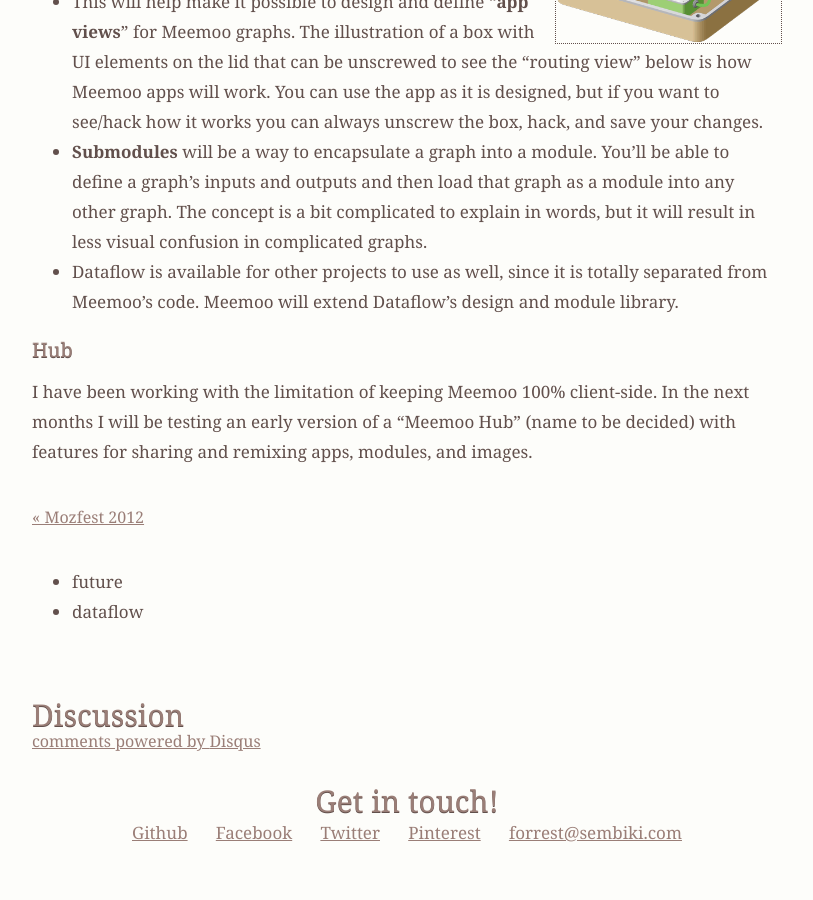
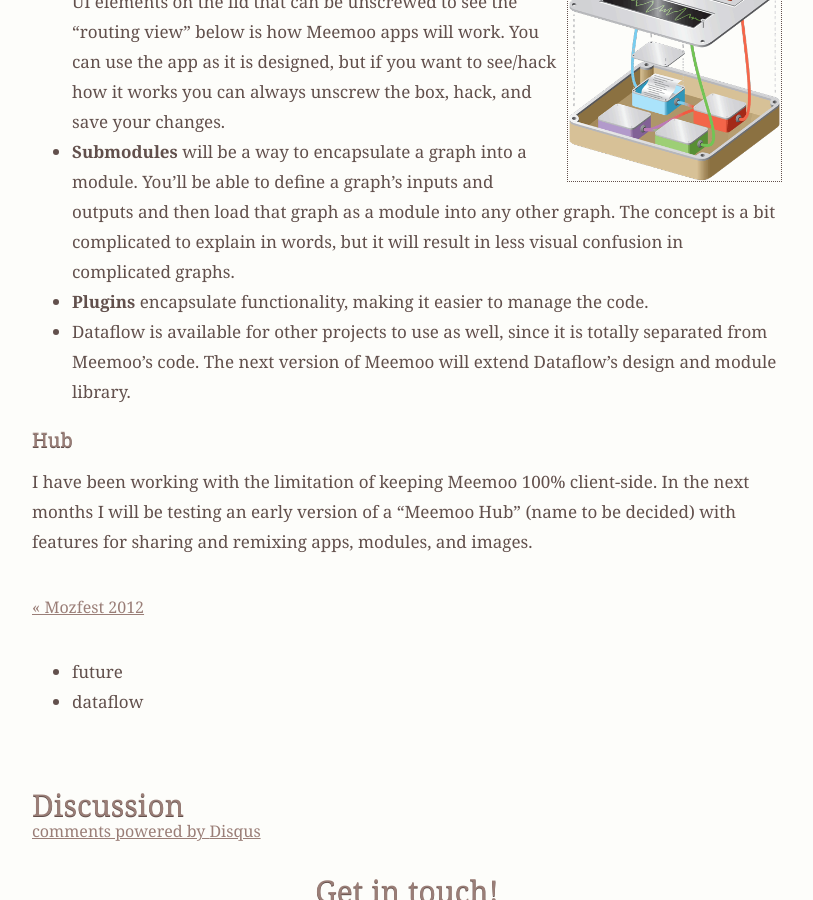
Before and after one commit to meemoo/meemoo.github.io, a Jekyll site: the page built from _posts/2012-12-04-next-steps.markdown, in a window 1280 px wide and 900 px high, scrolled down 1203 px. Shown: the whole window, without its empty margins (233-1046 px from the left). Built offline with Jekyll 4.4.1, drawn with Linux system fonts in a browser that asks for light colours; Markdown is read by kramdown in place of the engine named in the settings; comment, search, counter and statistics services are not loaded; before the commit the page ends 2076 px from its top, so only the background shows below that.

Commit message:
add item

````diff
--- a/_posts/2012-12-04-next-steps.markdown
+++ b/_posts/2012-12-04-next-steps.markdown
@@ -14,12 +14,11 @@ In addition to the new modules for MozFest, I have been working on a rewrite of
 
 [Dataflow](https://github.com/meemoo/dataflow) is a total rewrite of Meemoo's graph editing interface. I started this project from scratch in order to have a clean start, implementing all that I have learned in the past year. Some of the goals of this rewrite:
 
-<img src="http://meemoo.org/images/meemoo-illo-by-jyri-pieniniemi-400.png" style="float:right;margin-left:10px;width:30%">
-
 * __Better separation of data models and views.__ Currently, there is a lot of spaghetti code that ties models and views. Now views just listen to ```change:``` events in the models. Currently, canvases are attached to views. In the new version they will be attached to the model, so that different views can show smaller and/or lower-fps preview versions of the full canvas.
-* This will help make it possible to design and define "__app views__" for Meemoo graphs. The illustration of a box with UI elements on the lid that can be unscrewed to see the "routing view" below is how Meemoo apps will work. You can use the app as it is designed, but if you want to see/hack how it works you can always unscrew the box, hack, and save your changes.
+* <img src="http://meemoo.org/images/meemoo-illo-by-jyri-pieniniemi-400.png" style="float:right;margin-left:10px;width:30%"> This will help make it possible to design and define "__app views__" for Meemoo graphs. The illustration of a box with UI elements on the lid that can be unscrewed to see the "routing view" below is how Meemoo apps will work. You can use the app as it is designed, but if you want to see/hack how it works you can always unscrew the box, hack, and save your changes.
 * __Submodules__ will be a way to encapsulate a graph into a module. You'll be able to define a graph's inputs and outputs and then load that graph as a module into any other graph. The concept is a bit complicated to explain in words, but it will result in less visual confusion in complicated graphs.
-* Dataflow is available for other projects to use as well, since it is totally separated from Meemoo's code. Meemoo will extend Dataflow's design and module library.
+* __Plugins__ encapsulate functionality, making it easier to manage the code.
+* Dataflow is available for other projects to use as well, since it is totally separated from Meemoo's code. The next version of Meemoo will extend Dataflow's design and module library.
 
 ## Hub
 
````
